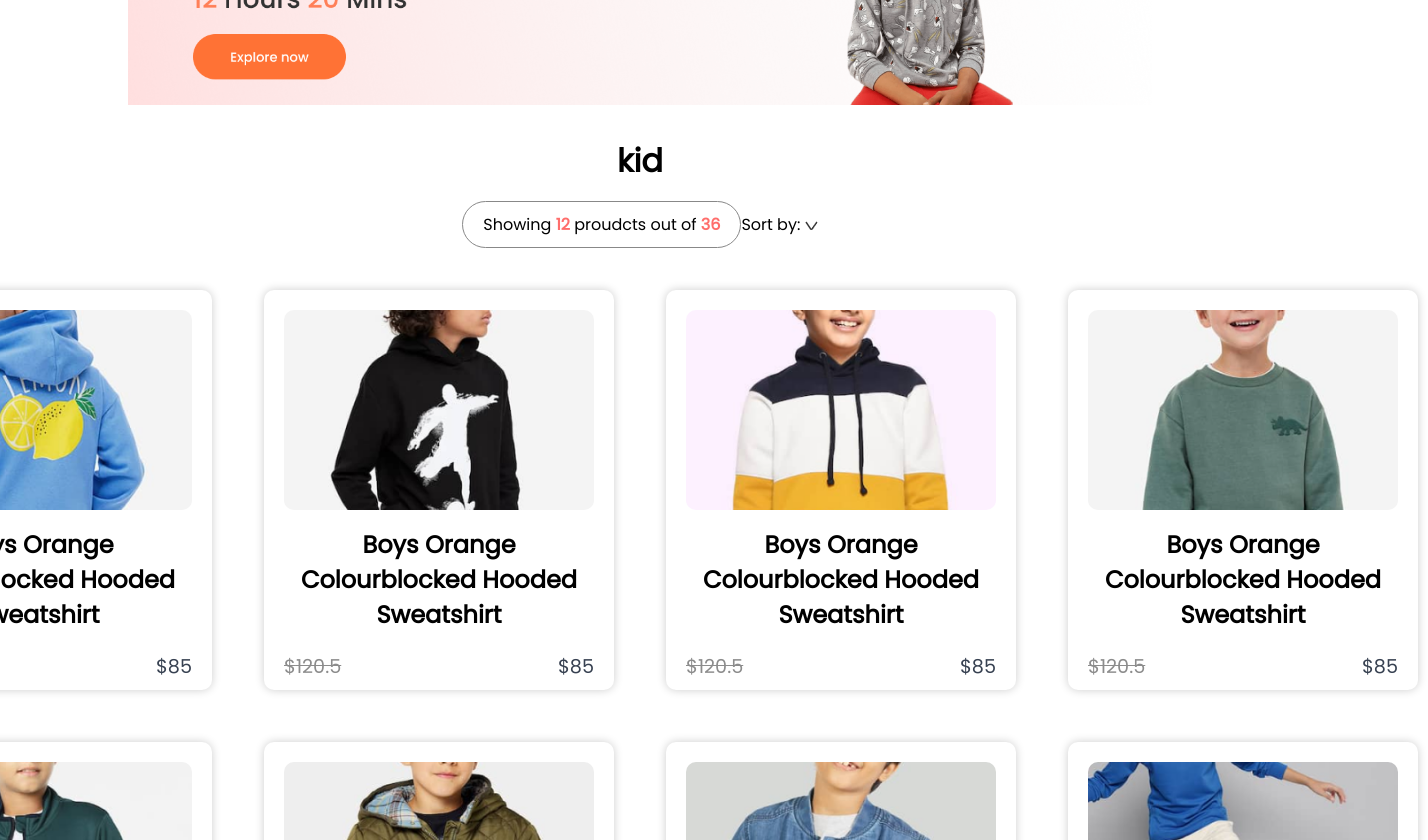
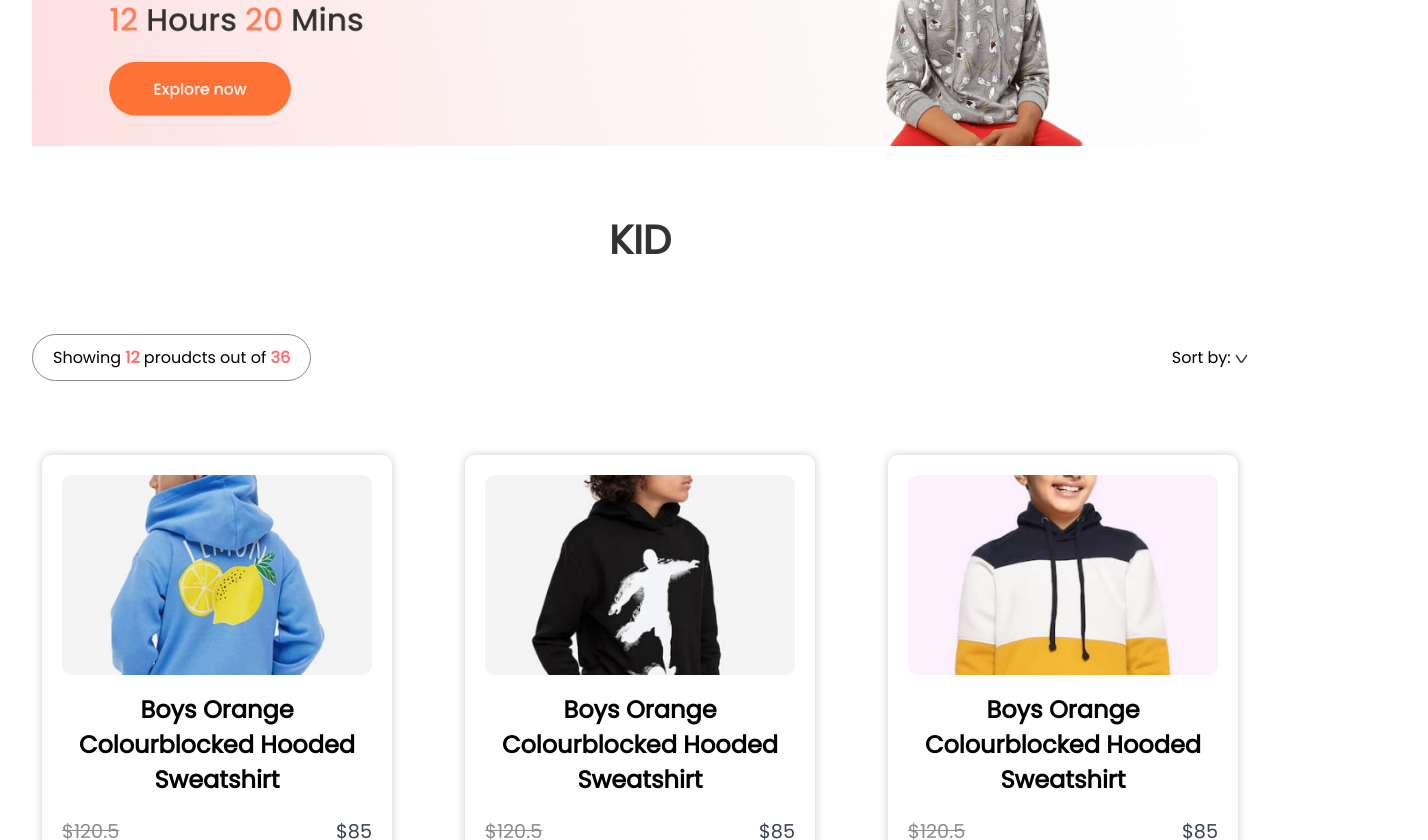
Before and after one commit to ArnaldoGonzalez81318/React-E-Commerce, a React (Create React App) app in the folder frontend/: page /kids in a window 1280 px wide. Shown: the part 260-1100 px from the top of the page, 1428 px wide, since content can reach past the window. Built offline with nearby package versions, Linux system fonts and the light colour scheme.

Commit message:
Update shopCategory.css

```diff
--- a/frontend/src/Pages/CSS/shopCategory.css
+++ b/frontend/src/Pages/CSS/shopCategory.css
@@ -1,27 +1,34 @@
 .shop-category {
+  max-width: 2000px;
+  width: 95%;
+  margin: 2rem auto;
   display: flex;
   flex-direction: column;
   align-items: center;
   justify-content: center;
-  margin: 2rem 0;
 }
 
 .shop-category-banner {
   display: block;
-  width: 80%;
+  width: 100%;
   margin: 2rem auto;
 }
 
 .shop-category h2 {
-  font-size: 2rem;
-  margin-bottom: 1rem;
+  font-size: 2.5rem;
+  margin: 2rem auto;
+  text-align: center;
+  color: #333;
+  font-weight: bold;
+  text-transform: uppercase;
 }
 
 .shop-category-sort {
   display: flex;
-  justify-content: center;
+  justify-content: space-between;
   align-items: center;
-  margin: 0 10rem;
+  width: 100%;
+  margin: 2rem auto;
 }
 
 .shop-category-sort-count {
@@ -35,11 +42,12 @@
 }
 
 .shop-category-products {
-  display: grid;
-  grid-template-columns: repeat(4, 1fr);
-  row-gap: 2rem;
-  column-gap: 2rem;
-  margin: 2rem 0;
+  display: flex;
+  flex-wrap: wrap;
+  justify-content: space-between;
+  align-items: center;
+  width: 100%;
+  margin: 2rem auto;
 }
 
 .shop-category-load-more {
```
